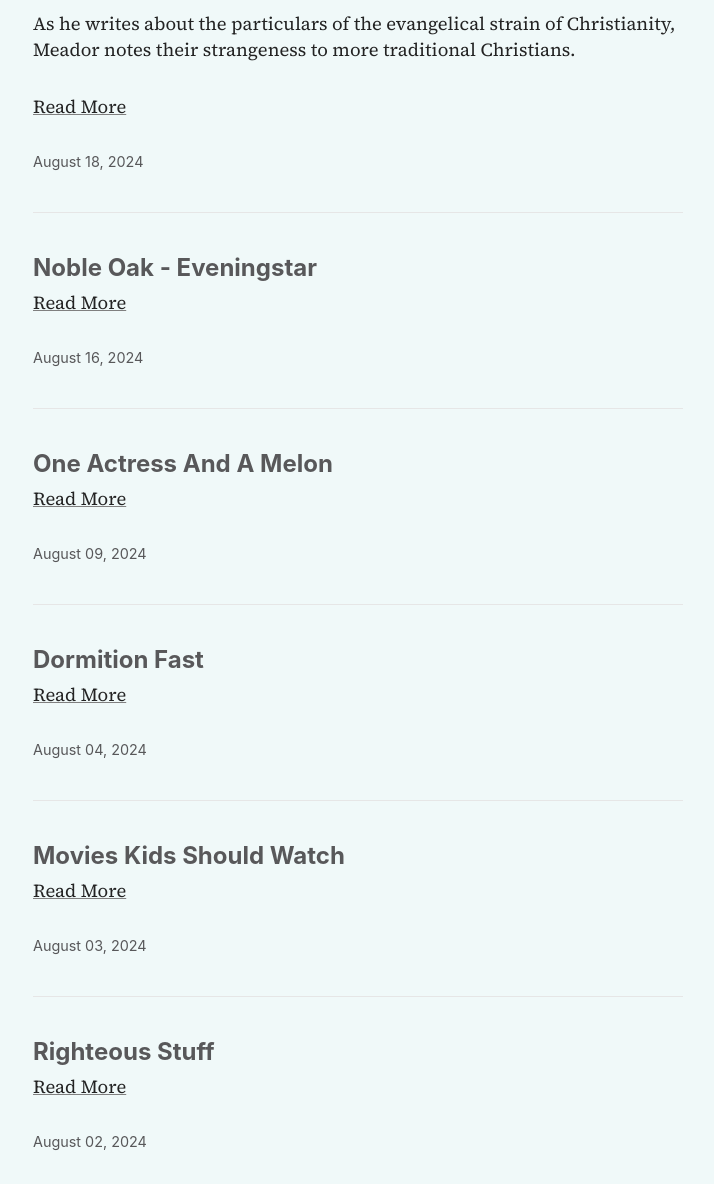
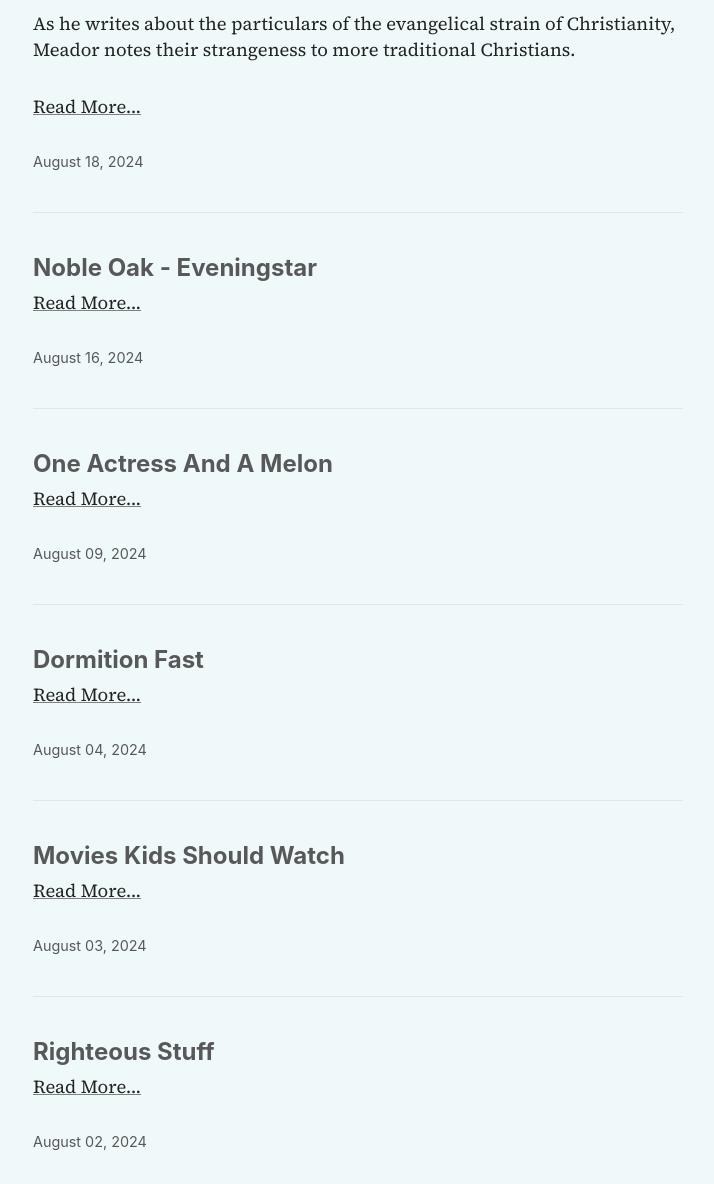
Before and after one commit to frostedechoes/canneddragons, a Jekyll site: the page built from index.md, in a window 1280 px wide. Shown: the part 454-1638 px from the top of the page, without its empty margins (282-996 px from the left). Built offline with Jekyll 4.4.1, drawn with Linux system fonts in a browser that asks for light colours; nearby versions of some CDN libraries.

```diff
--- a/_layouts/index.html
+++ b/_layouts/index.html
@@ -12,7 +12,7 @@
 	<h1><a href="{{post.url}}" style="text-decoration: none;">{{post.title}}</a></h1>
 
 	{{ post.excerpt }}
-	<p><a href="{{ post.url }}">Read More</a></p>
+	<p><a href="{{ post.url }}">Read More...</a></p>
 
 	<p class="note-date-line"><time datetime="{{ post.date | date: '%Y-%m-%d' }}">{{ post.date | date: "%B %d, %Y" }}</time></p>
 	</section>
```
